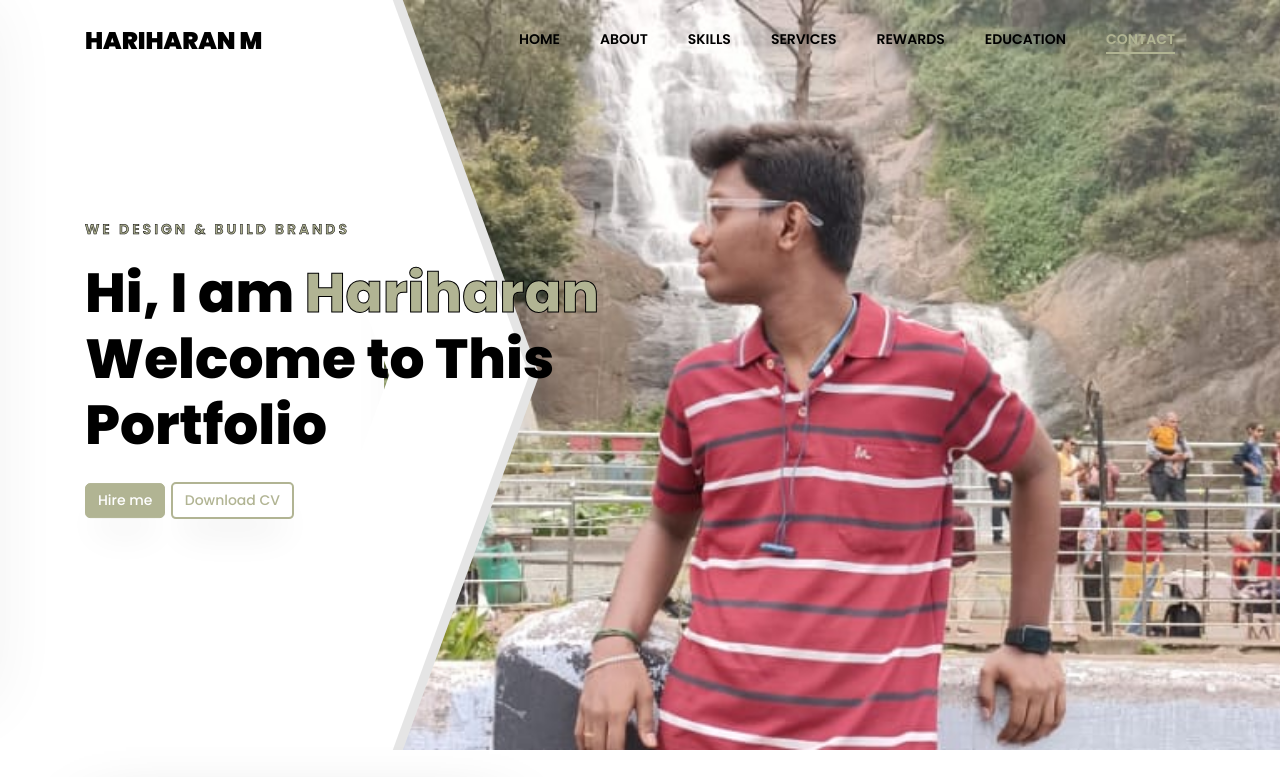
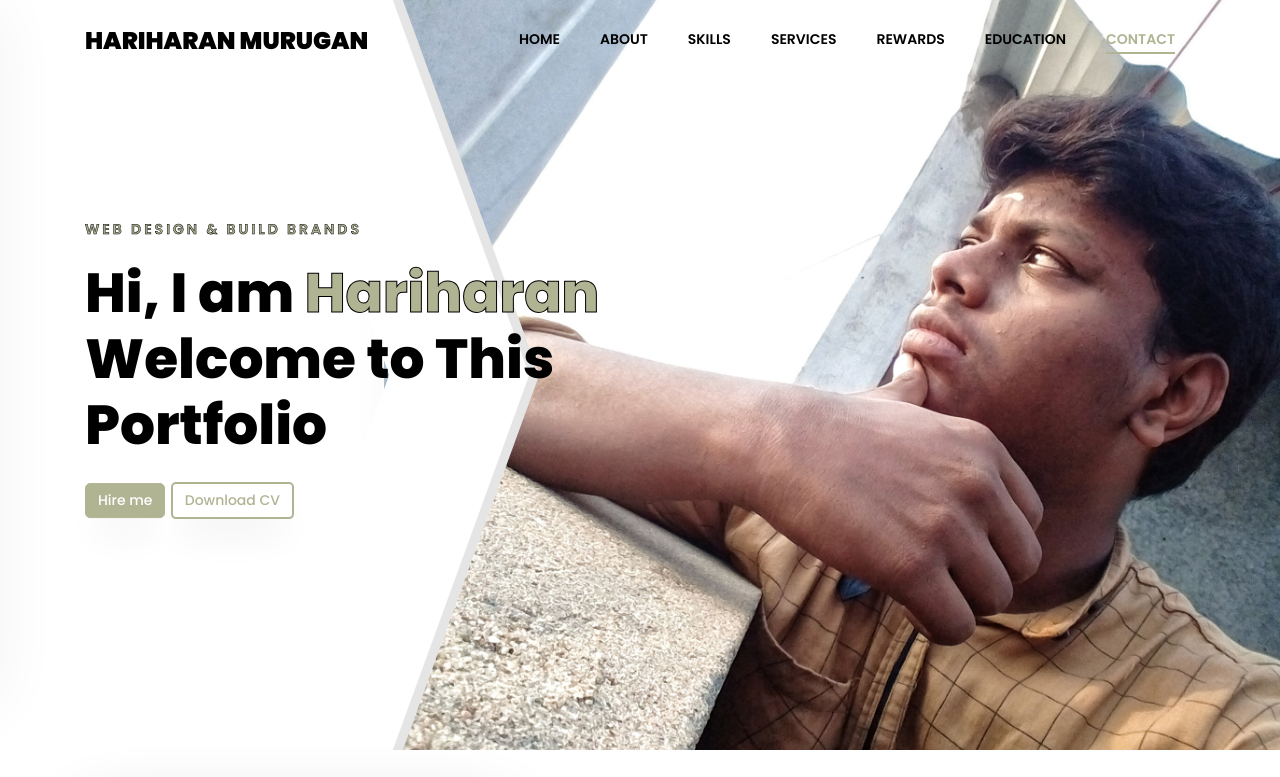
Before and after one commit to hariharantechky/portfolio, a plain HTML site: page index.html in a window 1280 px wide. Shown: the top 777 px of the page. Drawn offline with Linux system fonts and the light colour scheme; some packages are replaced by stand-ins of ours; no server answers; files whose address does not match are found by name.

Commit message:
Update index.html

```diff
--- a/index.html
+++ b/index.html
@@ -24,7 +24,7 @@
 
 	<nav class="navbar navbar-expand-lg navbar-dark ftco_navbar bg-dark ftco-navbar-light site-navbar-target" id="ftco-navbar">
 		<div class="container">
-			<a class="navbar-brand" href="index.html">HARIHARAN M</a>
+			<a class="navbar-brand" href="index.html">HARIHARAN MURUGAN</a>
 			<button class="navbar-toggler js-fh5co-nav-toggle fh5co-nav-toggle" type="button" data-toggle="collapse" data-target="#ftco-nav" aria-controls="ftco-nav" aria-expanded="false" aria-label="Toggle navigation">
 				<span class="oi oi-menu"></span> Menu
 			</button>
@@ -58,7 +58,7 @@
 								<h1 class="mb-4 mt-3">Creative <span>Web</span> Designer &amp; Developer</h1>
 								<p>
 									<a href="mailto:muruganhari198h@gmail.com" class="btn btn-primary">Hire me</a>
-									<a href="images/HARIHARAN_M.pdf" class="btn btn-primary btn-outline-primary">Download CV</a>
+									<a href="images/HARIHARAN MURUGAN.pdf" class="btn btn-primary btn-outline-primary">Download CV</a>
 								</p>
 
 							</div>
@@ -71,15 +71,15 @@
 				<div class="overlay"></div>
 				<div class="container-fluid px-md-0">
 					<div class="row d-flex no-gutters slider-text align-items-end justify-content-end" data-scrollax-parent="true">
-						<div class="one-third order-md-last img" style="background-image:url(images/ban2.jpg);">
+						<div class="one-third order-md-last img" style="background-image:url(images/ban3.jpeg);">
 							<div class="overlay"></div>
 							<div class="overlay-1"></div>
 						</div>
 						<div class="one-forth d-flex align-items-center ftco-animate" data-scrollax=" properties: { translateY: '70%' }">
 							<div class="text">
-								<span class="subheading">We Design &amp; Build Brands</span>
+								<span class="subheading">Web Design &amp; Build Brands</span>
 								<h1 class="mb-4 mt-3">Hi, I am <span>Hariharan</span> Welcome to This Portfolio</h1>
-								<p><a href="#" class="btn btn-primary">Hire me</a> <a href="images/HARIHARAN_M.pdf" class="btn btn-primary btn-outline-primary">Download CV</a></p>
+								<p><a href="#" class="btn btn-primary">Hire me</a> <a href="images/HARIHARAN MURUGAN.pdf" class="btn btn-primary btn-outline-primary">Download CV</a></p>
 							</div>
 						</div>
 					</div>
```
